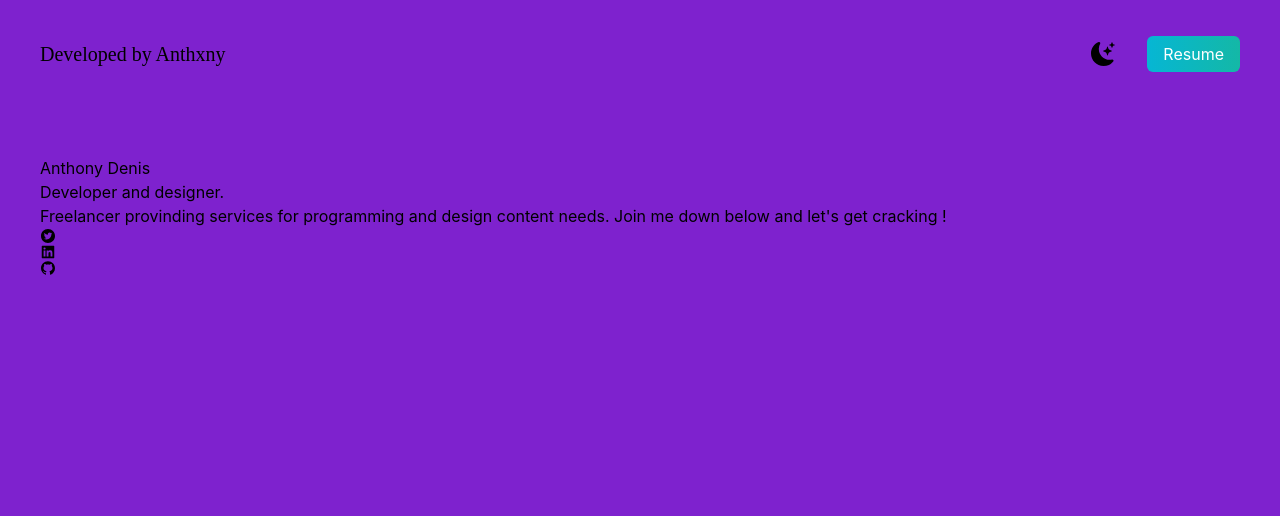
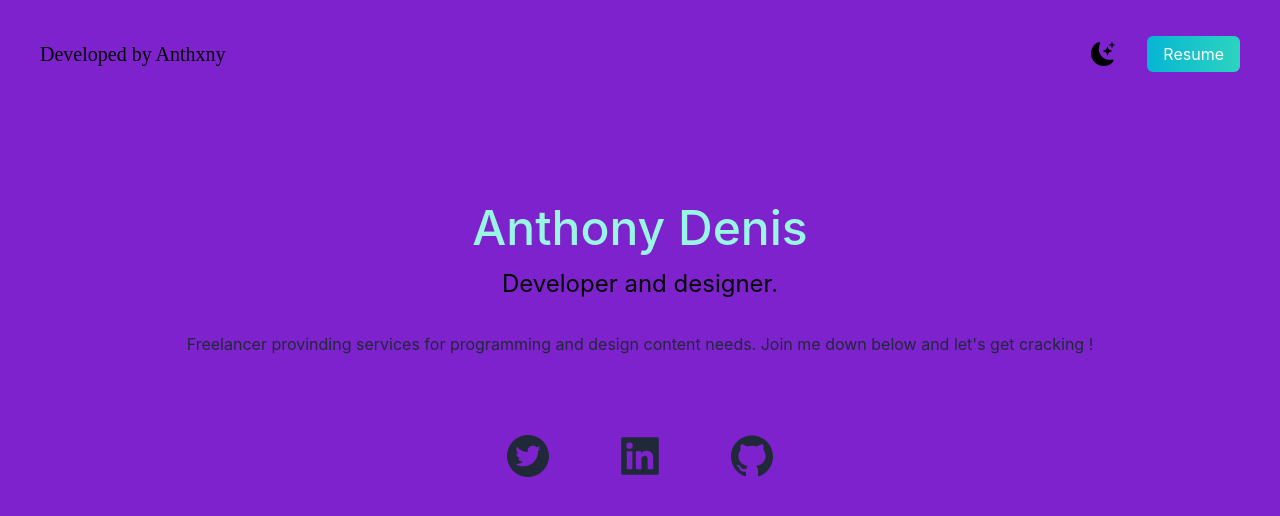
Before and after one commit to AnthxnyD/React-Portfolio, a Next.js app: page / in a window 1280 px wide. Shown: the top 516 px of the page. Built offline with nearby package versions, Linux system fonts and the light colour scheme.

Commit message:
front add content

```diff
--- a/pages/index.tsx
+++ b/pages/index.tsx
@@ -19,19 +19,20 @@ export default function Home() {
               <li>
                 <BsFillMoonStarsFill className='cursor-pointer text-2xl'/>
               </li>
-              <li><a className='bg-gradient-to-r from-cyan-500 to-teal-500 text-white px-4 py-2 rounded-md ml-8' href="#">Resume</a></li>
+              <li><a className='bg-gradient-to-r from-cyan-500 to-teal-400 text-white px-4 py-2 rounded-md ml-8' href="#">Resume</a></li>
             </ul>
           </nav>
-          <div>
-            <h2>Anthony Denis</h2>
-            <h3>Developer and designer.</h3>
-            <p>Freelancer provinding services for programming and design content needs. Join me down below and let's get cracking !</p>
+          <div className='text-center p-10'>
+            <h2 className='text-5xl py-2 text-teal-200 font-medium'>Anthony Denis</h2>
+            <h3 className='text-2xl py-2'>Developer and designer.</h3>
+            <p className='text-md py-5 leading-8 text-gray-800'>Freelancer provinding services for programming and design content needs. Join me down below and let's get cracking !</p>
           </div>
-          <div>
+          <div className='text-5xl flex justify-center gap-16 py-3 text-gray-800'>
           <AiFillTwitterCircle />
           <AiFillLinkedin />
           <AiFillGithub />
           </div>
+
         </section>
       </main>
     </div>
```
